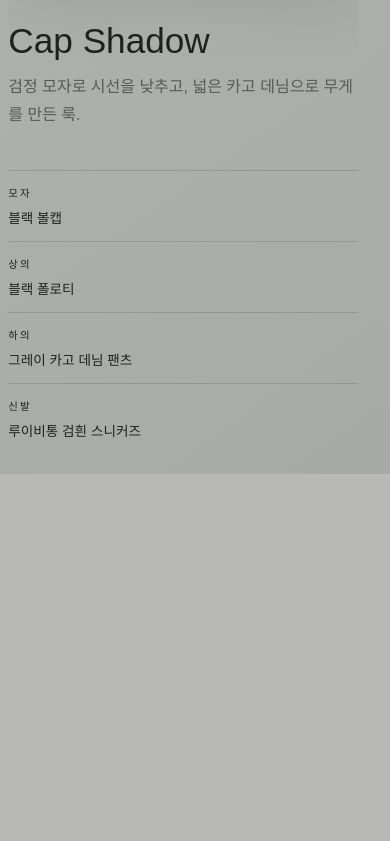
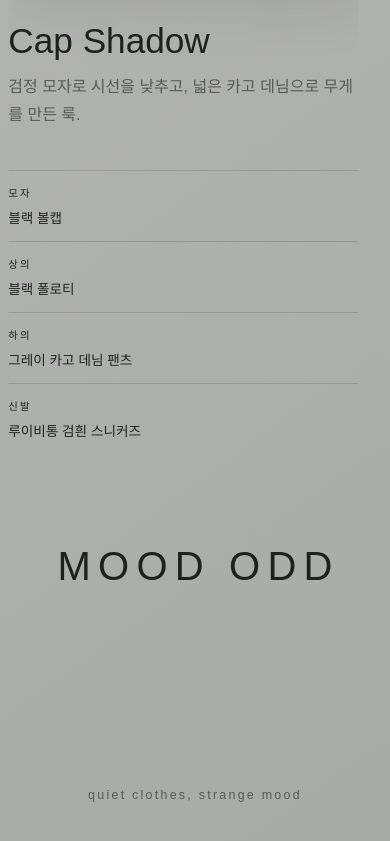
Before and after one commit to ue2018609-ai/mood-odd, a Next.js app: page / in a window 390 px wide. Shown: the part 4293-5134 px from the top of the page. Before the commit the page ends 4767 px from the top, so only its background shows below. Built offline with nearby package versions, Linux system fonts and the light colour scheme.

Commit message:
Add lookbook ending statement

```diff
--- a/app/globals.css
+++ b/app/globals.css
@@ -175,6 +175,26 @@ dd {
   font-size: 0.85rem;
 }
 
+.ending {
+  display: grid;
+  place-items: center;
+  min-height: 52svh;
+  text-align: center;
+}
+
+.ending span {
+  font-size: clamp(2.5rem, 8vw, 7rem);
+  letter-spacing: 0.18em;
+  transform: translateX(0.09em);
+}
+
+.ending p {
+  margin: 18px 0 0;
+  color: #585a54;
+  font-size: 0.78rem;
+  letter-spacing: 0.18em;
+}
+
 .lightbox {
   position: fixed;
   inset: 0;
--- a/app/page.js
+++ b/app/page.js
@@ -152,6 +152,11 @@ export default function Home() {
         </section>
       ))}
 
+      <footer className="ending">
+        <span>MOOD ODD</span>
+        <p>quiet clothes, strange mood</p>
+      </footer>
+
       {openLook && (
         <div className="lightbox" role="dialog" aria-modal="true" onClick={() => setOpenLook(null)}>
           <button className="lightbox-close" type="button" aria-label="이미지 닫기">
```
